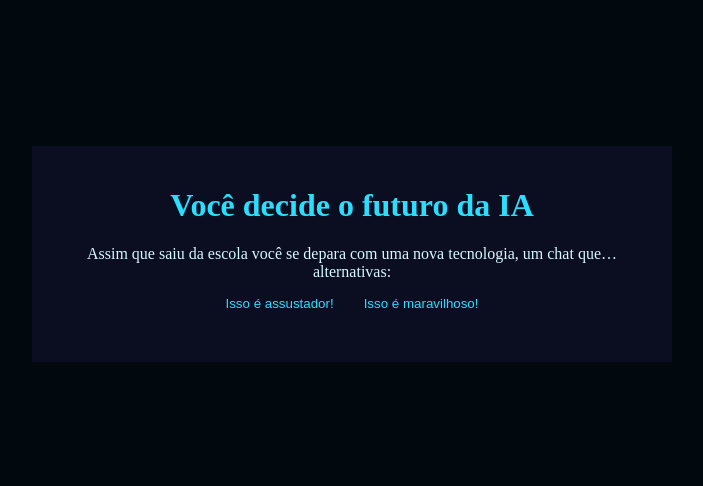
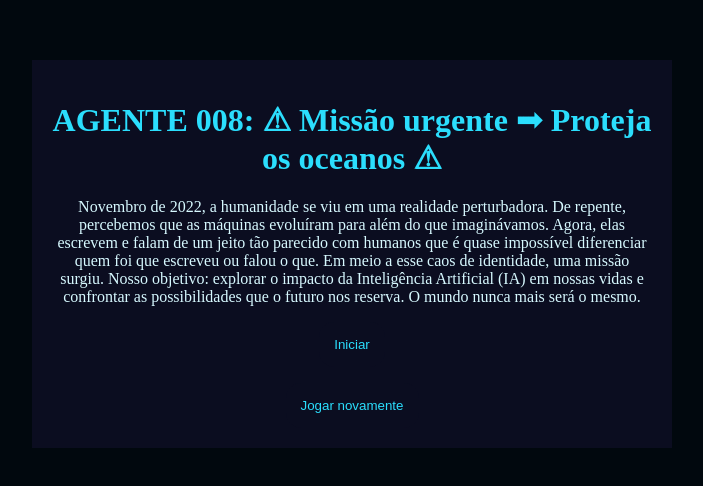
Before and after one commit to gustavofx1/projeto1, a plain HTML site: page gustavo3d/index.html in a window 1280 px wide. Shown: the part 154-640 px from the top of the page, without its empty margins (288-991 px from the left). Drawn offline with Linux system fonts and the light colour scheme.

Commit message:
Update index.html

```diff
--- a/gustavo3d/index.html
+++ b/gustavo3d/index.html
@@ -4,17 +4,33 @@
     <meta charset="UTF-8">
     <meta name="viewport" content="width=device-width, initial-scale=1.0">
     <link rel="stylesheet" href="style.css">
-    <title>Você decide o futuro da IA</title>
+    <title>Proteção dos oceanos</title>
 </head>
 <body>
     <div class="caixa-principal">
-        <h1>Você decide o futuro da IA</h1>
+        <h1>AGENTE 008: ⚠ Missão urgente ➟ Proteja os oceanos ⚠</h1>
+        <div class="tela-inicial">
+            <p>Novembro de 2022, a humanidade se viu em uma realidade perturbadora.
+                De repente, percebemos que as máquinas evoluíram para além do que imaginávamos.
+                Agora, elas escrevem e falam de um jeito tão parecido com humanos que é quase impossível diferenciar
+                quem foi que escreveu ou falou o que.
+                Em meio a esse caos de identidade, uma missão surgiu.
+                Nosso objetivo: explorar o impacto da Inteligência Artificial (IA) em nossas vidas e confrontar as
+                possibilidades que o futuro nos reserva.
+                O mundo nunca mais será o mesmo.
+            </p>
+            <button class="iniciar-btn">Iniciar</button>
+        </div>
         <div class="caixa-perguntas"></div>
         <div class="caixa-alternativas"></div>
-        <div class="caixa-resultado"></div>
+        <div class="caixa-resultado">
             <p class="texto-resultado"></p>
+            <button class="novamente-btn">Jogar novamente</button>
         </div>
     </div>
-    <script src="script.js"></script>
+    <script type="module" src="js/aleatorio.js"></script>
+    <script type="module" src="js/perguntas.js"></script>
+    <script type="module" src="js/script.js"></script>
 </body>
+
 </html>
```
